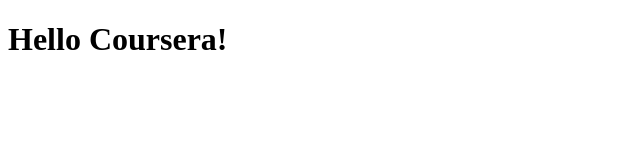
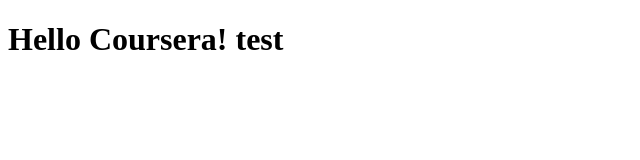
Before and after one commit to reddskinn/coursera-test, a plain HTML site: page site/index.html in a window 1280 px wide. Shown: the full height of the page, 0-640 px from the left. Drawn offline with Linux system fonts and the light colour scheme.

Commit message:
small adition

```diff
--- a/site/index.html
+++ b/site/index.html
@@ -4,6 +4,6 @@
 	<title>Hello Coursera</title>
 </head>
 <body>
-<h1>Hello Coursera!</h1>
+<h1>Hello Coursera! test</h1>
 </body>
 </html>
```
